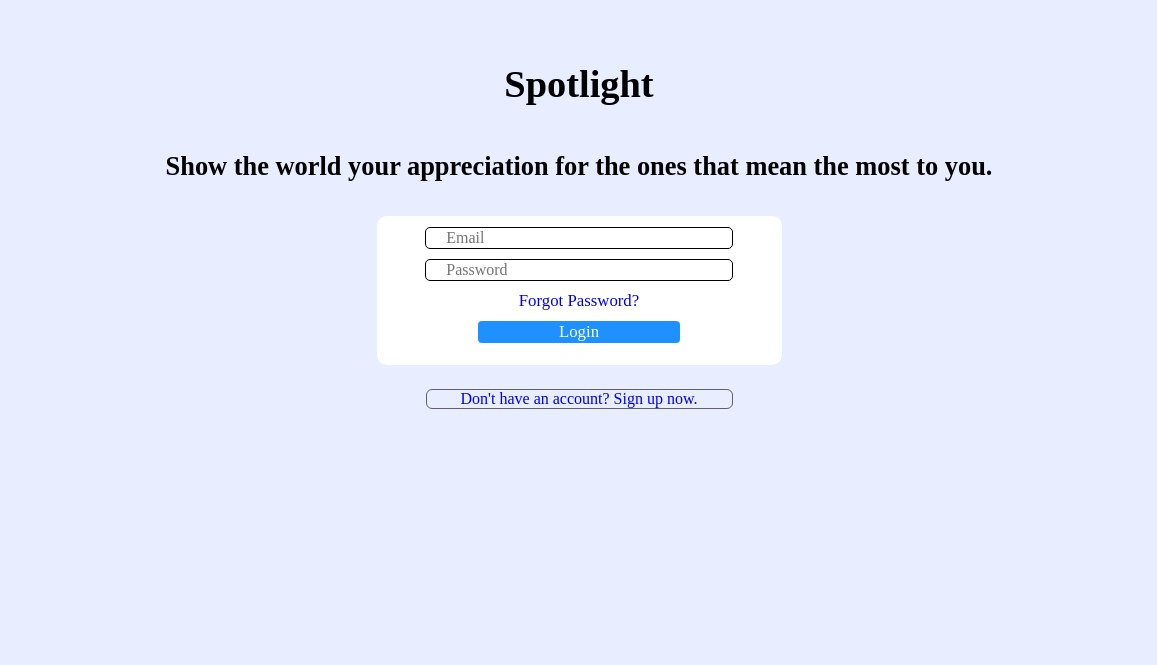
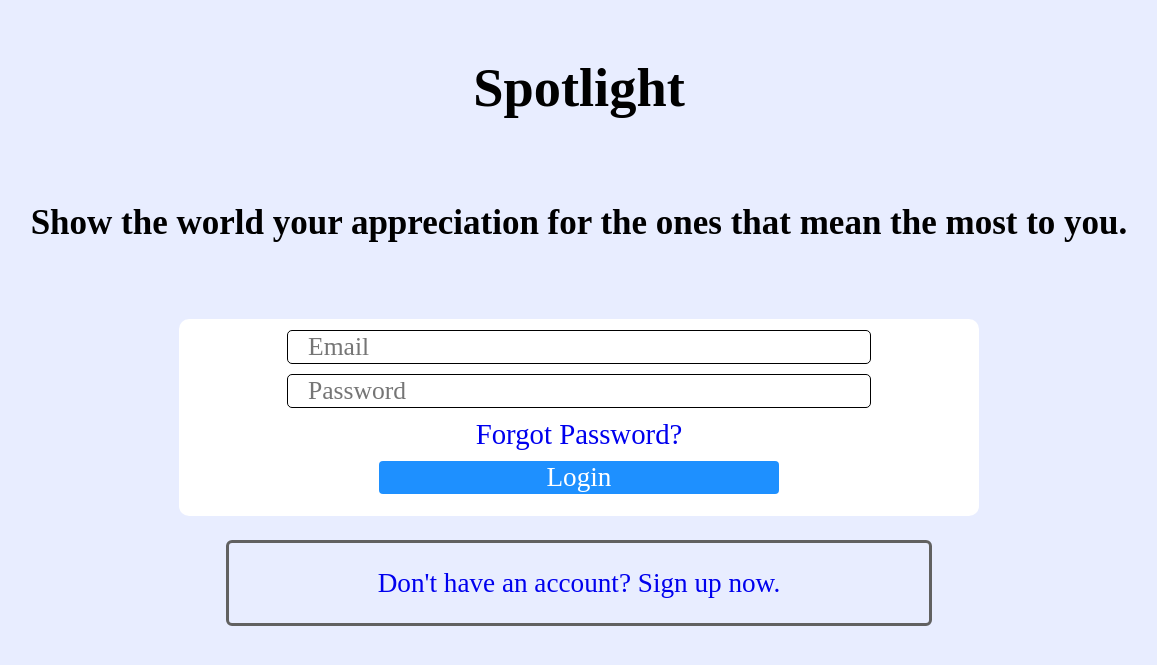
Before and after one commit to bzoit/spotlightWebsite, a PHP site: page / in a window 1536 px wide. Shown: the top 665 px of the page, without its empty margins (189-1346 px from the left). Run offline with PHP 8.4, Linux system fonts and the light colour scheme; some web fonts are replaced.

Commit message:
css stuff

```diff
--- a/styles.css
+++ b/styles.css
@@ -7,13 +7,8 @@ input {
     font-family: 'Gulzar', serif;
 }
 
-#loginHeader {
-    line-height: 7vh;
-}
-
 h1 {
     text-align: center;
-    font-size: 2.4rem;
     margin-top: 7vh;
 }
 
@@ -40,13 +35,12 @@ input[type="email"], input[type="password"] {
     font-size: 1rem;
     padding-left: 20px;
     border-radius: 5px;
-    border: 0.1em solid black;
+    border: 0.05em solid black;
     width: 70%;
 }
 
 h2 {
     text-align: center;
-    font-size: 1.65rem;
 }
 
 .button {
@@ -83,17 +77,20 @@ form a:hover {
     margin: auto;
     padding-top: 1px;
     padding-bottom: 12px;
-    width: clamp(300px, 405px, 420px);
+    width: clamp(500px, 800px, 850px);
     border-radius: 10px;
     text-align: center;
 }
 
 #signupContainer {
-    border: 0.1em solid #616161;
+    border: 0.2em solid #616161;
     border-radius: 6px;
     margin: 3vh auto auto;
-    width: clamp(270px, 305px, 360px);
-    text-align: center;
+    width: clamp(400px, 700px, 750px);
+    display: flex;
+    align-items: center;
+    justify-content: center;
+    height: clamp(60px, 80px, 110px);
 }
 
 #signupContainer a {
@@ -103,3 +100,117 @@ form a:hover {
 #signupContainer a:hover {
     text-decoration: underline;
 }
+
+@media (max-device-width: 550px) { /* Phone */
+    h1 {
+        font-size: 5rem;
+    }
+
+    h2 {
+        font-size: 44px;
+        padding: 50px;
+    }
+
+    #loginHeader {
+        line-height: 3.4vh;
+    }
+
+    #signupContainer a {
+        font-size: 2.3rem;
+    }
+
+    input[type="email"], input[type="password"] {
+        font-size: 2.85rem;
+    }
+
+    #loginForm, #signupForm {
+        padding-top: 15px;
+    }
+
+    #loginForm a, #signupForm a {
+        font-size: 2.7rem;
+    }
+
+    input.button {
+        font-size: 2.8rem;
+    }
+
+    .form-container {
+        margin: 150px auto auto;
+    }
+}
+
+
+@media only screen and (min-device-width: 600px) { /* Tablet */
+    h1 {
+        font-size: 3.4rem;
+    }
+
+    h2 {
+        font-size: 35px;
+        padding: 35px;
+    }
+
+    #loginHeader {
+        line-height: 8vh;
+    }
+
+    #signupContainer a {
+        font-size: 1.7rem;
+    }
+
+    input[type="email"], input[type="password"] {
+        font-size: 1.6rem;
+    }
+
+    #loginForm a, #signupForm a {
+        font-size: 1.8rem;
+    }
+
+    input.button {
+        font-size: 1.7rem;
+    }
+
+    .form-container {
+        margin: auto;
+    }
+}
+
+@media only screen and (min-device-width: 1300px) { /* Laptop */
+    input[type="email"], input[type="password"] {
+        font-size: 1rem;
+        border: 0.1em solid black;
+    }
+
+    input.button {
+        font-size: 1.2rem;
+    }
+
+    #loginForm a, #signupForm a {
+        font-size: 1.3rem;
+    }
+
+    .form-container {
+        width: clamp(300px, 600px, 650px);
+    }
+
+    #signupContainer {
+        width: clamp(200px, 500px, 550px);
+    }
+
+    #signupContainer a {
+        font-size: 1.2rem;
+    }
+
+    h1 {
+        font-size: 2.3rem;
+    }
+
+    h2 {
+        font-size: 1.6rem;
+    }
+
+    #loginHeader {
+        line-height: 4vh;
+    }
+}
```
